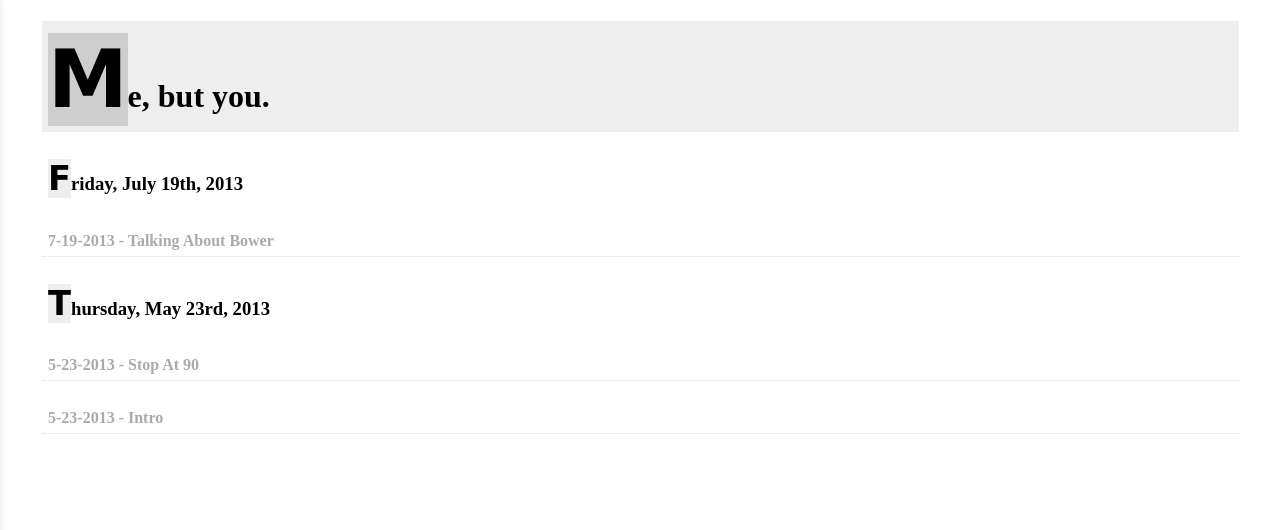
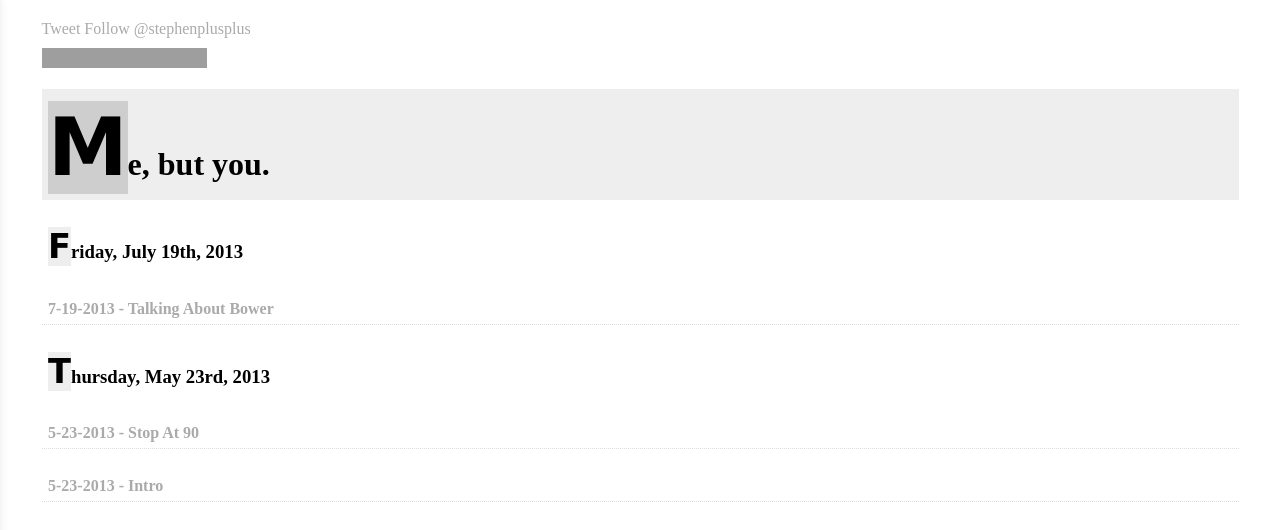
Before and after one commit to stephenplusplus/me-but-you, a website: page index.html in a window 1280 px wide. Drawn offline with Linux system fonts and the light colour scheme; grey boxes are pictures that could not be loaded; a web font is replaced by a local one.

Commit message:
well, ok.

```diff
--- a/index.html
+++ b/index.html
@@ -8,14 +8,30 @@
   <meta http-equiv="X-UA-Compatible" content="IE=edge,chrome=1">
   <title>Me, but you.</title>
   <link rel="stylesheet" href="bower_components/showup/showup.css">
+  <style>
+    body > aside {
+      width: 95%;
+      margin: 20px auto;
+      -webkit-filter: grayscale(100%);
+    }
+    body > aside iframe {
+      display: block;
+      margin-top: 10px;
+    }
+  </style>
 </head>
 <body>
   <!--[if lt IE 7]>
     <p class="chromeframe">You are using an <strong>outdated</strong> browser. Please <a href="http://browsehappy.com/">upgrade your browser</a> or <a href="http://www.google.com/chromeframe/?redirect=true">activate Google Chrome Frame</a> to improve your experience.</p>
   <![endif]-->
+  <aside>
+    <a href="https://twitter.com/share" class="twitter-share-button" data-via="stephenplusplus">Tweet</a>
+    <a href="https://twitter.com/stephenplusplus" class="twitter-follow-button" data-show-count="false">Follow @stephenplusplus</a>
+    <iframe src="http://ghbtns.com/github-btn.html?user=stephenplusplus&type=follow&count=true"
+      allowtransparency="true" frameborder="0" scrolling="0" width="165" height="20"></iframe>
+  </aside>
   <div class="gutter"></div>
   <div class="container"></div>
-  <script>!function(d,s,id){var js,fjs=d.getElementsByTagName(s)[0],p=/^http:/.test(d.location)?'http':'https';if(!d.getElementById(id)){js=d.createElement(s);js.id=id;js.src=p+'://platform.twitter.com/widgets.js';fjs.parentNode.insertBefore(js,fjs);}}(document, 'script', 'twitter-wjs');</script>
   <script src="bower_components/showdown/compressed/showdown.js"></script>
   <script src="bower_components/showup/showup.js"></script>
   <script>
@@ -26,5 +42,6 @@
       container: document.querySelector('.container')
     });
   </script>
+  <script src="//platform.twitter.com/widgets.js"></script>
 </body>
 </html>
```
Also changed, not shown: posts/7-19-2013-talking-about-bower.md (+0 -4 lines).
